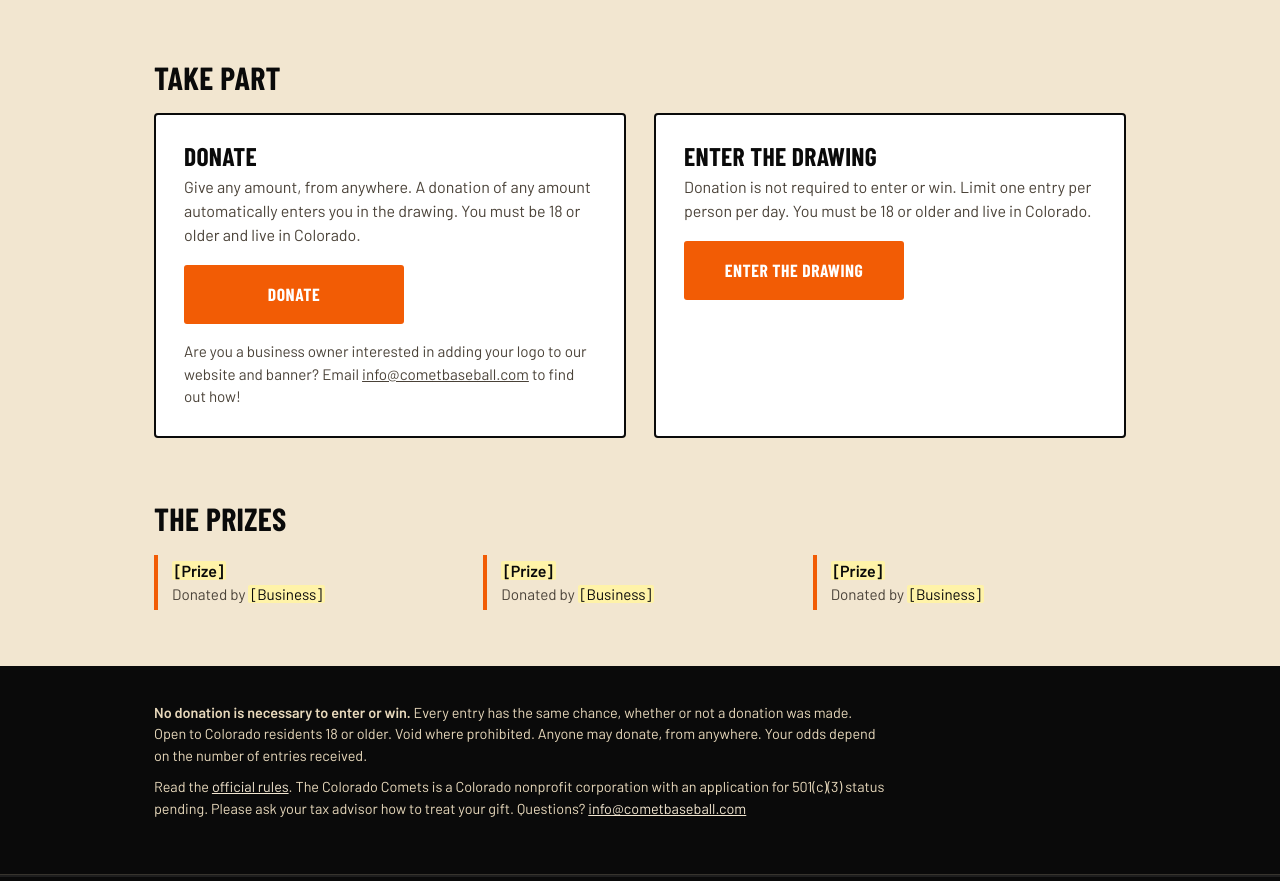
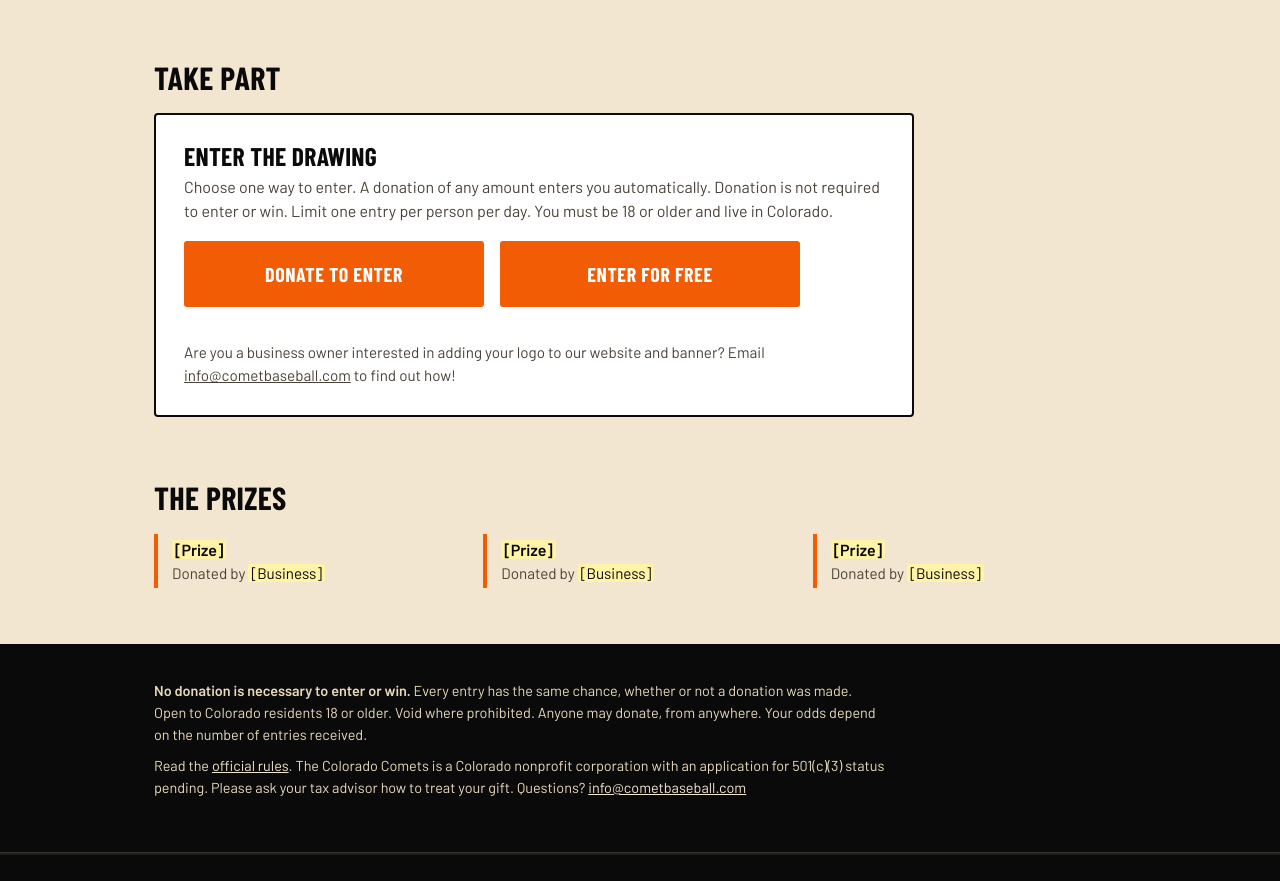
Before and after one commit to nick77vet/colorado-comets-website, a website: page fundraising/comets-drawing-donate-page.html in a window 1280 px wide. Shown: the part 1034-1915 px from the top of the page. Drawn offline with nearby package versions, Linux system fonts and the light colour scheme; a web font is replaced by a local one.

Commit message:
Add files via upload

```diff
--- a/fundraising/comets-drawing-donate-page.html
+++ b/fundraising/comets-drawing-donate-page.html
@@ -61,6 +61,7 @@
   .table-wrap table { border-collapse: collapse; width: 100%; max-width: 420px; }
   .table-wrap th, .table-wrap td { text-align: left; padding: 6px 10px 6px 0; border-bottom: 1px solid rgba(10,10,10,0.15); }
   .table-wrap th { font-weight: 600; }
+  .panel.one { max-width: 760px; } .panel.one .actions { margin-bottom: 18px; }
   .spacer { flex-grow: 1; }
   .actions { display: flex; flex-wrap: wrap; gap: 16px; }
   .actions .btn { width: 300px; max-width: 100%; font-size: 1.25rem; padding: 16px 28px; }
@@ -145,21 +146,14 @@
   <section class="give" id="give">
     <div class="wrap">
       <h2>Take part</h2>
-      <div class="give-grid">
-
-        <div class="panel">
-          <h3>Donate</h3>
-          <p class="note">Give any amount, from anywhere. A donation of any amount automatically enters you in the drawing. You must be 18 or older and live in Colorado.</p>
-          <a class="btn btn-orange" href="https://www.zeffy.com/en-US/donation-form/colorado-comets-sweepstakes">Donate</a>
-          <p class="table-wrap">Are you a business owner interested in adding your logo to our website and banner? Email <a href="mailto:info@cometbaseball.com">info@cometbaseball.com</a> to find out how!</p>
+      <div class="panel one">
+        <h3>Enter the drawing</h3>
+        <p class="note">Choose one way to enter. A donation of any amount enters you automatically. Donation is not required to enter or win. Limit one entry per person per day. You must be 18 or older and live in Colorado.</p>
+        <div class="actions">
+          <a class="btn btn-orange" href="https://www.zeffy.com/en-US/donation-form/colorado-comets-sweepstakes">Donate to enter</a>
+          <a class="btn btn-orange" href="comets-drawing-entry.html">Enter for free</a>
         </div>
-
-        <div class="panel">
-          <h3>Enter the drawing</h3>
-          <p class="note">Donation is not required to enter or win. Limit one entry per person per day. You must be 18 or older and live in Colorado.</p>
-          <a class="btn btn-orange" href="comets-drawing-entry.html">Enter the drawing</a>
-        </div>
-
+        <p class="table-wrap">Are you a business owner interested in adding your logo to our website and banner? Email <a href="mailto:info@cometbaseball.com">info@cometbaseball.com</a> to find out how!</p>
       </div>
     </div>
   </section>
```
